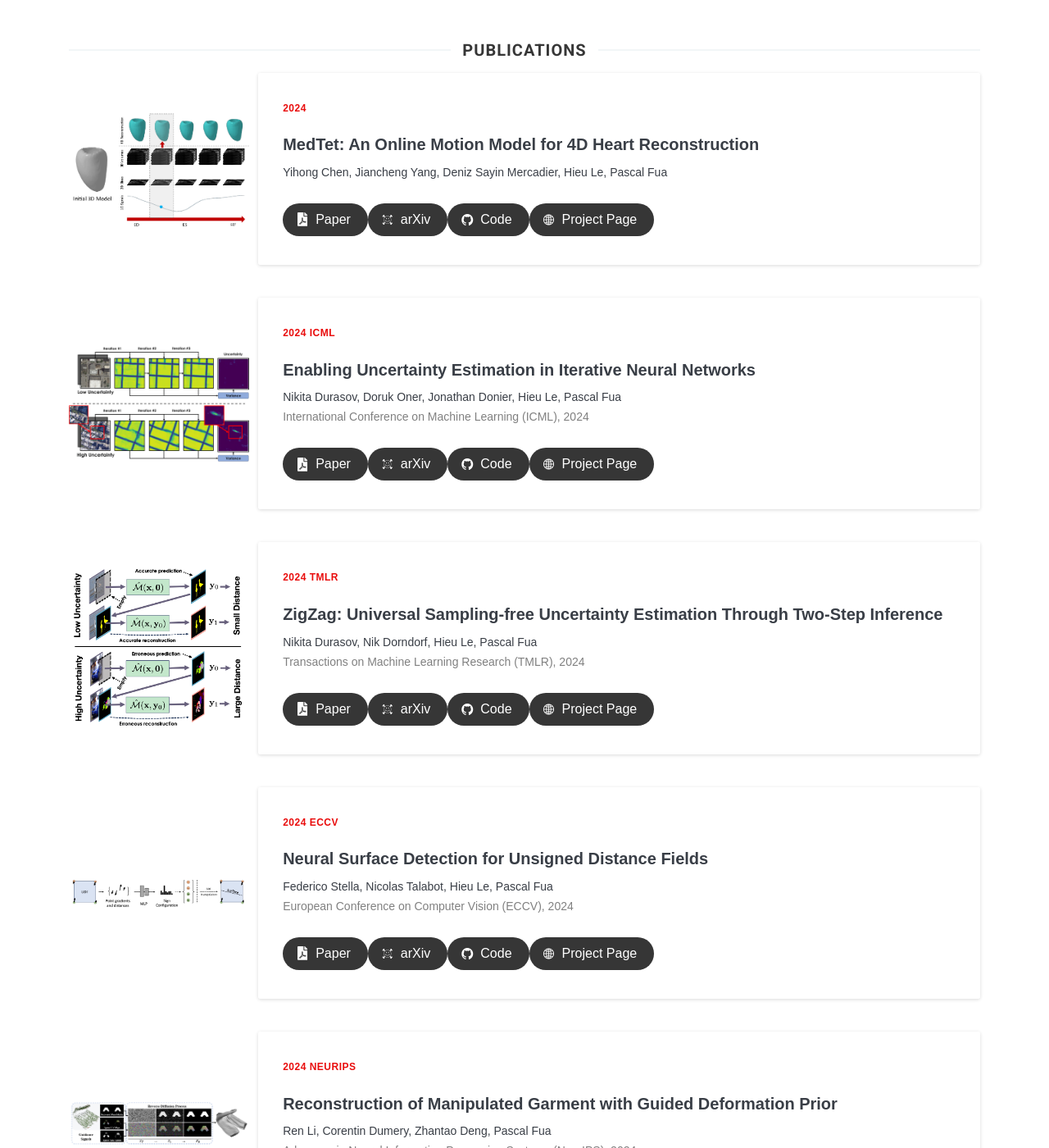
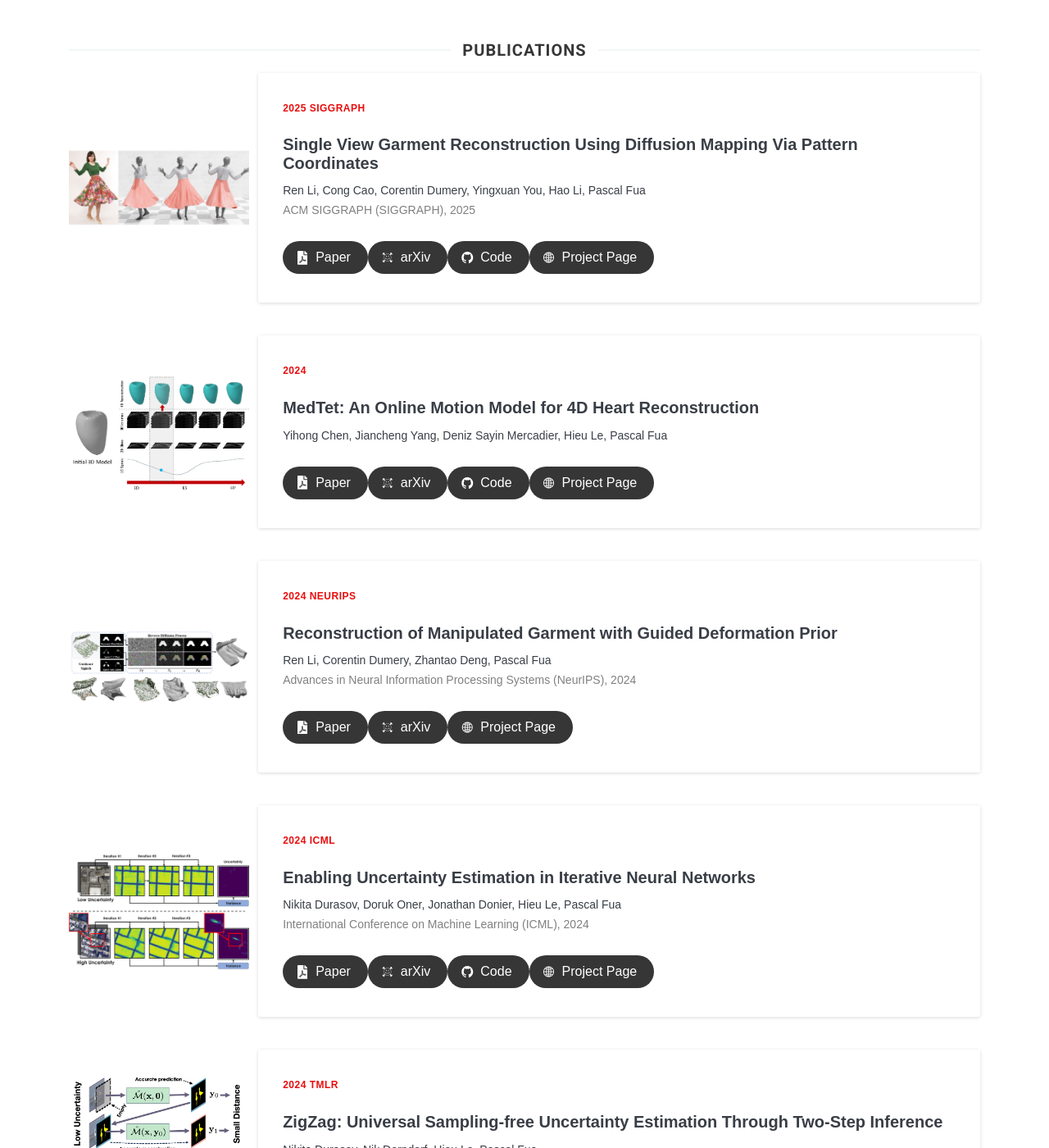
Before and after one commit to cvlab-epfl/cvlab-epfl.github.io, a Jekyll site: the page built from index.html, in a window 1280 px wide and 1400 px high. Shown: the whole window at 82% size. Built offline with Jekyll 4.4.1, drawn with Linux system fonts in a browser that asks for light colours; nearby versions of some CDN libraries; some web fonts are replaced; the list of posts is cut into pages by our own code; a style sheet for code colours, icons or effects is not loaded; some of the changed text lies outside the part shown.

Commit message:
DMap added

```diff
--- a/_projects/2024/ManiGar/index.html
+++ b/_projects/2024/ManiGar/index.html
@@ -2,7 +2,7 @@
 layout: blank
 project: true
 title: "Reconstruction of Manipulated Garment with Guided Deformation Prior"
-date: 2024-05-01 00:00:00 +0300
+date: 2024-09-01 00:00:00 +0300
 tags: ["2024", "NeurIPS"]
 authors: Ren Li, Corentin Dumery, Zhantao Deng, Pascal Fua
 conference: Advances in Neural Information Processing Systems (NeurIPS), 2024
--- /dev/null
+++ b/_projects/2025/DMap/index.html
@@ -0,0 +1,14 @@
+---
+layout: blank
+project: true
+title: "Single View Garment Reconstruction Using Diffusion Mapping Via Pattern Coordinates"
+date: 2025-05-01 00:00:00 +0300
+tags: ["2025", "SIGGRAPH"]
+authors: Ren Li, Cong Cao, Corentin Dumery, Yingxuan You, Hao Li, Pascal Fua
+conference: ACM SIGGRAPH (SIGGRAPH), 2025
+paperpdf: "https://arxiv.org/abs/2504.08353.pdf"
+paperarxiv: "https://arxiv.org/abs/2504.08353"
+papercode: "https://github.com/liren2515/DMap"
+paperpage: "https://liren2515.github.io/page/dmap/dmap.html"
+outurl: "https://liren2515.github.io/page/dmap/dmap.html"
+---
```
Also changed, not shown: _projects/2025/DMap/images/cover.png (added).
